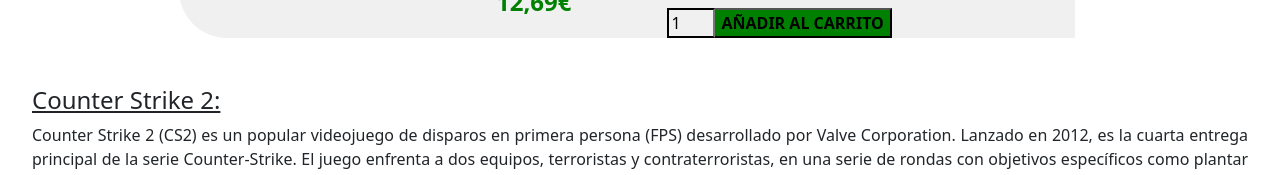
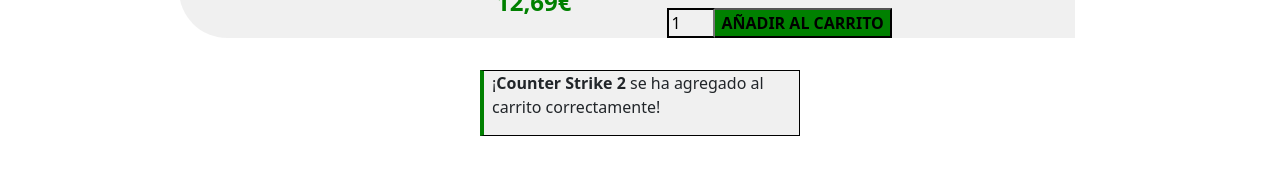
Before and after one commit to ecerrato02/Proyecto-Angular_Cerrato_Nievas, an Angular app: page /productos/1 in a window 1280 px wide. Both pictures are taken after a click on the button "AÑADIR AL CARRITO". Shown: the part 300-475 px from the top of the page. Built offline with nearby package versions, Linux system fonts and the light colour scheme.

Commit message:
PEQUEÑAS MODIFICACIONES

```diff
--- a/src/app/catalogo/catalogo.component.ts
+++ b/src/app/catalogo/catalogo.component.ts
@@ -54,13 +54,11 @@
 
   filtroBusqueda: string = '';
   filtrarProductos() {
-    // Si el valor de búsqueda está vacío, mostrar todos los productos
     if (!this.filtroBusqueda.trim()) {
       this.arrayProductos = [...this.todosLosProductos];
       return;
     }
 
-    // Lógica para filtrar productos según la cadena de búsqueda
     this.arrayProductos = this.todosLosProductos.filter(producto =>
       producto.nombreProducto.toLowerCase().includes(this.filtroBusqueda.toLowerCase())
     );
--- a/src/app/productos/productos.component.css
+++ b/src/app/productos/productos.component.css
@@ -40,6 +40,21 @@
   font-size: 1.5em;
 }
 
+#espace{
+  margin-top: 2em;
+  height: 4em;
+}
+
+#correctAdd{
+  background-color: rgba(211, 211, 211, 0.34);
+  border: 0.001em solid black;
+  border-left: 0.3em solid green;
+  padding-left: .5em;
+  padding-right: .5em;
+  width: 25%;
+  margin: auto;
+  height: auto;
+}
 
 #precio-anterior-producto{
   font-weight: bold;
--- a/src/app/productos/productos.component.html
+++ b/src/app/productos/productos.component.html
@@ -26,6 +26,11 @@
   <div id="agregar-carrito">
     <input id="cantidadAgregar" type="number" [(ngModel)]="producto.cantidadProducto" min="1" max="50" value="1">
     <button id="agregarAlCarrito" (click)="agregarProductoAlCarrito(producto)">AÑADIR AL CARRITO</button>
+  </div>
+</div>
+<div id="espace">
+  <div *ngIf="agregadoCorrectamente" id="correctAdd">
+    <p>¡<span class="negrita">{{producto.nombreProducto}}</span> se ha agregado al carrito correctamente!</p>
   </div>
 </div>
 <div id="espacio-derechoProductos">
--- a/src/app/productos/productos.component.ts
+++ b/src/app/productos/productos.component.ts
@@ -20,11 +20,16 @@
 export class ProductosComponent implements OnInit {
   producto: any;
   mensajeError: string | null = null;
+  agregadoCorrectamente = false;
 
   constructor(private route: ActivatedRoute, private idProductosService: IdProductosService, private segura: DomSanitizer) { }
 
   agregarProductoAlCarrito(producto: productos) {
     this.idProductosService.agregarAlCarrito(producto);
+    this.agregadoCorrectamente = true;
+    setTimeout(() => {
+      this.agregadoCorrectamente = false;
+    }, 5000);
   }
 
   getSafeUrl(url: string) {
```
